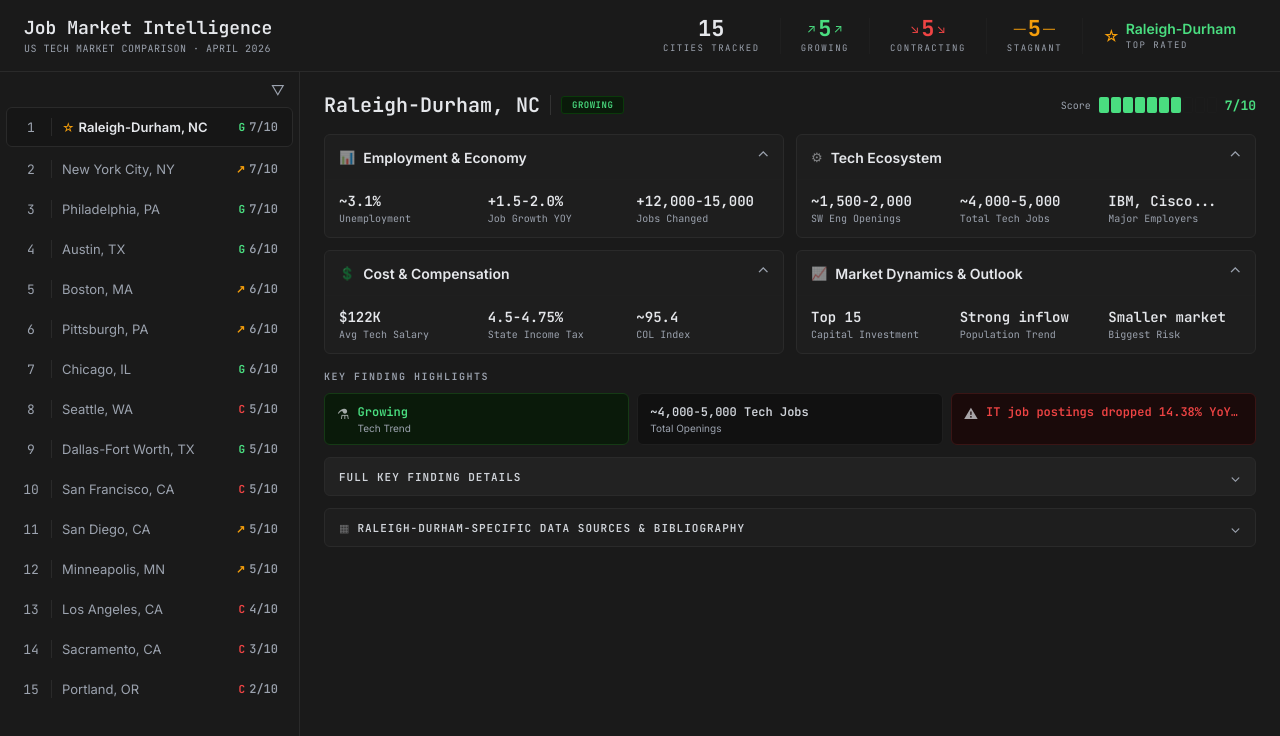
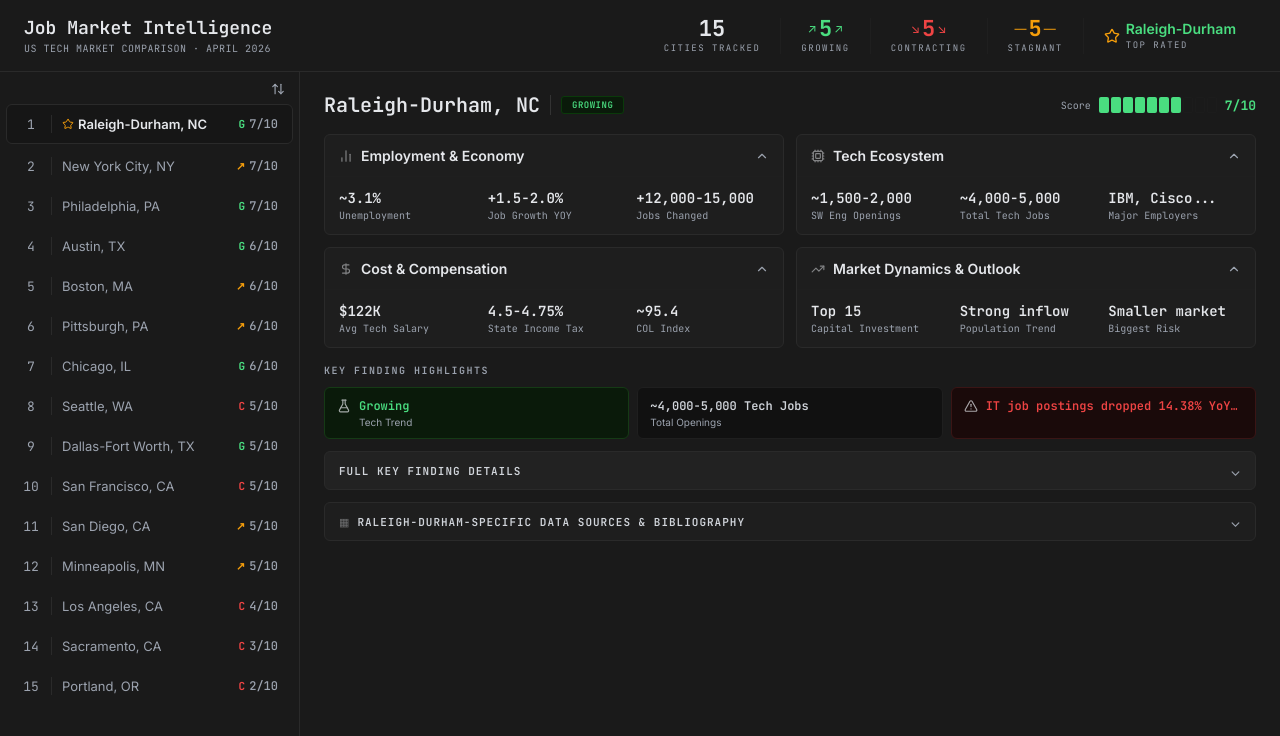
Before and after one commit to areeves9/city-comparison, a React (Vite) app: page / in a window 1280 px wide. Shown: the top 736 px of the page. Built offline with nearby package versions, Linux system fonts and the light colour scheme.

Commit message:
Replace emoji characters with lucide-react icons
Swaps all emoji/unicode glyphs (📊⚙💲📈⚗⚠☆✓⌄▽) with lucide-react
components for consistent, scalable iconography.

Co-Authored-By: Claude Sonnet 4.6 <noreply@anthropic.com>

```diff
--- a/package.json
+++ b/package.json
@@ -9,6 +9,7 @@
     "preview": "vite preview"
   },
   "dependencies": {
+    "lucide-react": "^1.8.0",
     "react": "^18.3.1",
     "react-dom": "^18.3.1"
   },
--- a/src/App.jsx
+++ b/src/App.jsx
@@ -1,4 +1,5 @@
 import { useState, useEffect } from "react";
+import { BarChart2, Cpu, DollarSign, TrendingUp, FlaskConical, AlertTriangle, Star, Check, ChevronDown, ArrowUpDown } from "lucide-react";
 
 const cities = [
   {
@@ -893,7 +894,7 @@ const ScoreBar = ({ score }) => (
 const getSections = (city) => [
   {
     title: "Employment & Economy",
-    icon: "📊",
+    icon: BarChart2,
     highlights: [
       { value: city.unemployment, label: "Unemployment" },
       { value: city.jobGrowth, label: "Job Growth YOY" },
@@ -906,7 +907,7 @@ const getSections = (city) => [
   },
   {
     title: "Tech Ecosystem",
-    icon: "⚙",
+    icon: Cpu,
     highlights: [
       { value: city.swOpenings, label: "SW Eng Openings" },
       { value: city.totalTech, label: "Total Tech Jobs" },
@@ -919,7 +920,7 @@ const getSections = (city) => [
   },
   {
     title: "Cost & Compensation",
-    icon: "💲",
+    icon: DollarSign,
     highlights: [
       { value: city.avgTechSalary, label: "Avg Tech Salary" },
       { value: city.stateTax, label: "State Income Tax" },
@@ -932,7 +933,7 @@ const getSections = (city) => [
   },
   {
     title: "Market Dynamics & Outlook",
-    icon: "📈",
+    icon: TrendingUp,
     highlights: [
       { value: city.capitalRank, label: "Capital Investment" },
       { value: city.popTrend.split(";")[0], label: "Population Trend" },
@@ -952,10 +953,10 @@ const DataCard = ({ section, sc, isOpen, onToggle }) => (
       borderBottom: isOpen ? "1px solid #1f1f1f" : "none"
     }}>
       <div style={{ display: "flex", alignItems: "center", gap: 8 }}>
-        <span style={{ fontSize: 13, opacity: 0.5 }}>{section.icon}</span>
+        <section.icon size={14} style={{ opacity: 0.5, flexShrink: 0 }} />
         <span style={{ color: "#e5e7eb", fontSize: 14, fontWeight: 600 }}>{section.title}</span>
       </div>
-      <span style={{ color: "#9ca3af", fontSize: 16, transform: isOpen ? "rotate(180deg)" : "rotate(0)", transition: "transform 0.2s" }}>⌄</span>
+      <ChevronDown size={14} style={{ color: "#9ca3af", transform: isOpen ? "rotate(180deg)" : "rotate(0)", transition: "transform 0.2s", flexShrink: 0 }} />
     </div>
     {isOpen && (
       <div style={{ padding: "12px 14px" }}>
@@ -987,9 +988,9 @@ const getHighlightPills = (city) => {
   else if (unemp > 4.5) pills.push({ text: `(${city.unemployment})`, sub: "High Unemployment", type: "bad" });
 
   if (city.techTrend.includes("biotech") || city.techTrend.includes("Growing")) {
-    pills.push({ text: city.techTrend.split(";")[0], sub: "Tech Trend", type: "good", icon: "⚗" });
+    pills.push({ text: city.techTrend.split(";")[0], sub: "Tech Trend", type: "good", icon: FlaskConical });
   } else if (city.techTrend.includes("Shrinking") || city.techTrend.includes("Past") || city.techTrend.includes("contracting")) {
-    pills.push({ text: city.techTrend.split(";")[0], sub: "Tech Trend", type: "bad", icon: "⚠" });
+    pills.push({ text: city.techTrend.split(";")[0], sub: "Tech Trend", type: "bad", icon: AlertTriangle });
   }
 
   if (city.totalTech) pills.push({ text: `${city.totalTech} Tech Jobs`, sub: "Total Openings", type: "neutral" });
@@ -997,7 +998,7 @@ const getHighlightPills = (city) => {
   const negFinding = city.findings.find(f => isNegativeFinding(f));
   if (negFinding) {
     const short = negFinding.length > 50 ? negFinding.slice(0, 50) + "..." : negFinding;
-    pills.push({ text: short, sub: "", type: "bad", icon: "⚠" });
+    pills.push({ text: short, sub: "", type: "bad", icon: AlertTriangle });
   }
 
   return pills.slice(0, 4);
@@ -1086,7 +1087,7 @@ export default function App() {
             </div>
             <div style={divider} />
             <div style={{ ...statStyle, display: "flex", alignItems: "center", gap: 6 }}>
-              <span style={{ color: "#f59e0b", fontSize: 16 }}>☆</span>
+              <Star size={16} style={{ color: "#f59e0b" }} />
               <div>
                 <div style={{ fontSize: 14, fontWeight: 600, color: scoreColor(topRatedCity.score) }}>{topRatedCity.name.split(",")[0]}</div>
                 <div style={{ ...statLabel, textAlign: "left" }}>Top Rated</div>
@@ -1102,9 +1103,9 @@ export default function App() {
           <div style={{ padding: "10px 14px 6px", display: "flex", justifyContent: "flex-end", position: "relative" }}>
             <span
               onClick={() => setSortMenuOpen(o => !o)}
-              style={{ color: sortMenuOpen ? "#e5e7eb" : "#9ca3af", fontSize: 14, cursor: "pointer", userSelect: "none" }}
+              style={{ color: sortMenuOpen ? "#e5e7eb" : "#9ca3af", cursor: "pointer", userSelect: "none", display: "flex" }}
               title="Sort"
-            >▽</span>
+            ><ArrowUpDown size={14} /></span>
             {sortMenuOpen && (
               <div style={{
                 position: "absolute", top: 30, right: 14, zIndex: 10,
@@ -1122,7 +1123,7 @@ export default function App() {
                     background: sortBy === opt.key ? "#252525" : "transparent",
                     cursor: "pointer", display: "flex", alignItems: "center", gap: 8
                   }}>
-                    <span style={{ color: sortBy === opt.key ? "#4ade80" : "transparent", fontSize: 9 }}>✓</span>
+                    <Check size={10} style={{ color: sortBy === opt.key ? "#4ade80" : "transparent" }} />
                     {opt.label}
                   </div>
                 ))}
@@ -1152,7 +1153,7 @@ export default function App() {
                   }}>{rank}</span>
                   <div style={{ width: 1, height: 18, background: "#2a2a2a", margin: "0 10px", flexShrink: 0 }} />
                   <div style={{ flex: 1, minWidth: 0, display: "flex", alignItems: "center", gap: 4 }}>
-                    {rank === 1 && <span style={{ color: "#f59e0b", fontSize: 12 }}>☆</span>}
+                    {rank === 1 && <Star size={12} style={{ color: "#f59e0b", flexShrink: 0 }} />}
                     <span style={{
                       fontSize: 13, color: isSel ? "#e5e7eb" : "#9ca3af", fontWeight: isSel ? 600 : 400,
                       whiteSpace: "nowrap", overflow: "hidden", textOverflow: "ellipsis"
@@ -1210,7 +1211,7 @@ export default function App() {
                       border: `1px solid ${isBad ? "#3a1515" : isGood ? "#153a15" : "#1f1f1f"}`,
                       display: "flex", alignItems: "flex-start", gap: 8
                     }}>
-                      {pill.icon && <span style={{ fontSize: 14, opacity: 0.7, flexShrink: 0, marginTop: 1 }}>{pill.icon}</span>}
+                      {pill.icon && <pill.icon size={14} style={{ opacity: 0.7, flexShrink: 0, marginTop: 1 }} />}
                       <div style={{ minWidth: 0 }}>
                         <div style={{
                           fontSize: 12, fontWeight: 600, fontFamily: "'JetBrains Mono', monospace",
```
Also changed, not shown: 1 other file (tests, documents, lock files or other folders).
